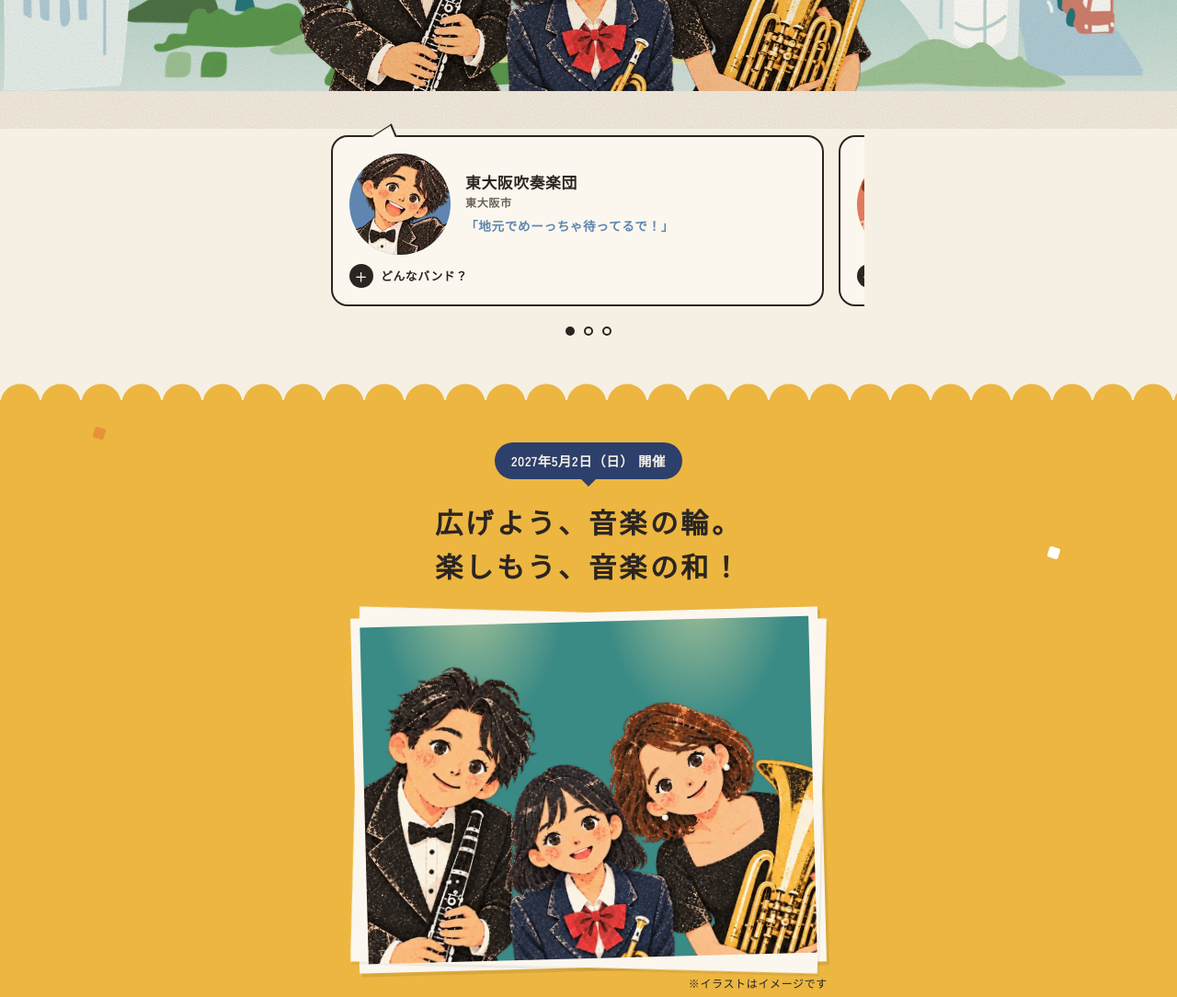
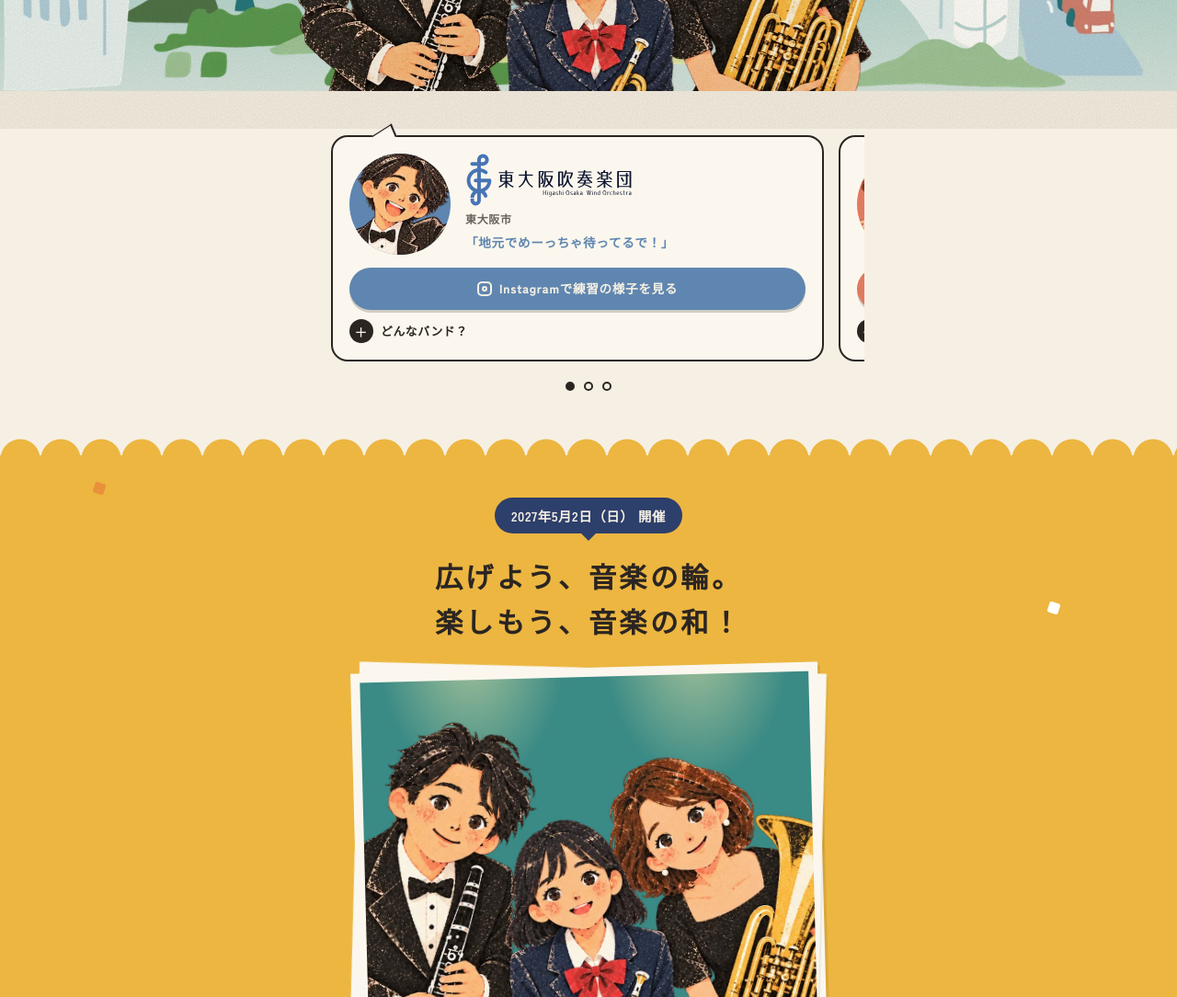
Before and after one commit to higashiosakawinds-prog/brassfes, a plain HTML site: page index.html in a window 1280 px wide. Shown: the part 660-1744 px from the top of the page at 92% size. Drawn offline with Linux system fonts and the light colour scheme; animation ran at ten frames a second.

Commit message:
団体カードにInstagramボタンとひがすいのロゴを追加
- 団体ごとに insta を設定するとボタンが出る（ひがすい・未来図）
- logo を設定すると名前の代わりにロゴを表示（ひがすい）
- ひがすいの「どんなバンド？」から団体サイトへリンク

Co-Authored-By: Claude Opus 5.5 <noreply@anthropic.com>
Claude-Session: https://claude.ai/code/session_01VoBiA1HAnSGmtakgMLUTid

```diff
--- a/index.html
+++ b/index.html
@@ -71,13 +71,15 @@ const FESTA = {
     { part: "第三部", img: "images/band-conductor.webp", zoom: 104, title: "合同ステージ", text: "東大阪と枚方が手を取り合う合同演奏。団体の垣根をこえて、ひとつの音に。", color: "orange" }
   ],
 
-  // 出演団体（増えたらコピーして足すだけ。photo は丸アイコンの画像。団体ロゴや写真に変えてもOK）
+  // 出演団体（増えたらコピーして足すだけ）
+  //   photo … 丸アイコンの画像 / logo … 名前の上に出す団体ロゴ（なければ ""）
+  //   link … 団体のサイト / insta … Instagram のURL（なければ ""。あればボタンが出る）
   groups: [
-    { name: "東大阪吹奏楽団", from: "東大阪市", color: "navy", chara: "drum", says: "地元で|めーっちゃ|待ってるで！", photo: "images/face-clarinet.webp", link: "",
+    { name: "東大阪吹奏楽団", from: "東大阪市", color: "navy", chara: "drum", says: "地元で|めーっちゃ|待ってるで！", photo: "images/face-clarinet.webp", logo: "images/higasui.svg", link: "https://higashiosakawinds-prog.github.io/higasui/", insta: "https://www.instagram.com/higashiosaka.winds/",
       text: "東大阪のまちに、音楽の輪を広げるために。2026年に生まれた新しい吹奏楽団です。地域とともに音楽を育みながら、東大阪に新しい文化をつくっていきます。" },
-    { name: "吹奏楽団 未来図", from: "枚方市", color: "pink", chara: "clarinet", says: "未来を描く音楽を！", photo: "images/face-mirai.webp", link: "",
+    { name: "吹奏楽団 未来図", from: "枚方市", color: "pink", chara: "clarinet", says: "未来を描く音楽を！", photo: "images/face-mirai.webp", logo: "", link: "", insta: "https://www.instagram.com/suisougakudanmiraizu/",
       text: "2026年に結成した新しい吹奏楽団。『未来を描く音楽』を合言葉に、一人一人が輝き合う、わくわくする音楽を届けていきます。" },
-    { name: "日新高校 吹奏楽部", from: "東大阪市", color: "orange", chara: "trumpet", says: "若さ全開でいきます！", photo: "images/face-jk.webp", link: "",
+    { name: "日新高校 吹奏楽部", from: "東大阪市", color: "orange", chara: "trumpet", says: "若さ全開でいきます！", photo: "images/face-jk.webp", logo: "", link: "", insta: "",
       text: "映画「国宝」のロケ地となった日新高校。自然豊かな環境で、心のこもった音楽を地域に届けています。" }
   ],
 
@@ -305,6 +307,12 @@ section[id],header[id]{scroll-margin-top:10px}
 .bub details[open] summary::before{content:"−"}
 .bub details p{font-size:.88rem;margin-top:10px}
 .bub a.more{font-size:.85rem;font-weight:700}
+.bub .glogo{display:block;width:100%;max-width:190px;height:auto;margin:-6px 0 0 -4px}
+.bub .insta{grid-column:1/-1;display:flex;align-items:center;justify-content:center;gap:8px;margin-top:10px;padding:10px 14px;border-radius:999px;
+  background:var(--c);color:var(--white);font-weight:900;font-size:.85rem;text-decoration:none;box-shadow:0 3px 0 rgba(43,37,34,.2)}
+.bub .insta:active{transform:translateY(2px);box-shadow:0 1px 0 rgba(43,37,34,.2)}
+.bub .ig{width:16px;height:16px;border:2px solid currentColor;border-radius:5px;position:relative;flex:none}
+.bub .ig::after{content:"";position:absolute;inset:3px;border:2px solid currentColor;border-radius:50%}
 .dots{display:flex;justify-content:center;gap:10px;margin-top:14px}
 .dots i{width:10px;height:10px;border-radius:50%;border:2px solid var(--ink)}
 .dots i.on{background:var(--ink)}
@@ -756,8 +764,9 @@ $("free").textContent = F.price;
 $("rail").innerHTML = F.groups.map(g => `
   <div class="bub ${g.color}">
     <div class="ph">${photoOr(g)}</div>
-    <div><div class="nm">${g.name}<small>${g.from}</small></div><div class="sy">「${nb(g.says)}」</div></div>
-    <details><summary>どんなバンド？</summary><p>${g.text}</p>${g.link ? `<a class="more" href="${g.link}" target="_blank" rel="noopener">もっと知る</a>` : ""}</details>
+    <div><div class="nm">${g.logo ? `<img class="glogo" src="${g.logo}" alt="${g.name}">` : g.name}<small>${g.from}</small></div><div class="sy">「${nb(g.says)}」</div></div>
+    ${g.insta ? `<a class="insta" href="${g.insta}" target="_blank" rel="noopener"><span class="ig" aria-hidden="true"></span>Instagramで練習の様子を見る</a>` : ""}
+    <details><summary>どんなバンド？</summary><p>${g.text}</p>${g.link ? `<a class="more" href="${g.link}" target="_blank" rel="noopener">団体のサイトを見る</a>` : ""}</details>
   </div>`).join("");
 $("dots").innerHTML = F.groups.map((_, i) => `<i class="${i ? "" : "on"}"></i>`).join("");
 $("rail").addEventListener("scroll", () => {
```
